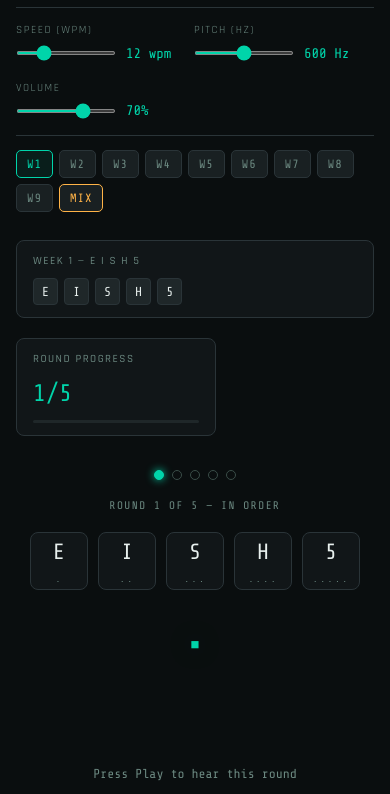
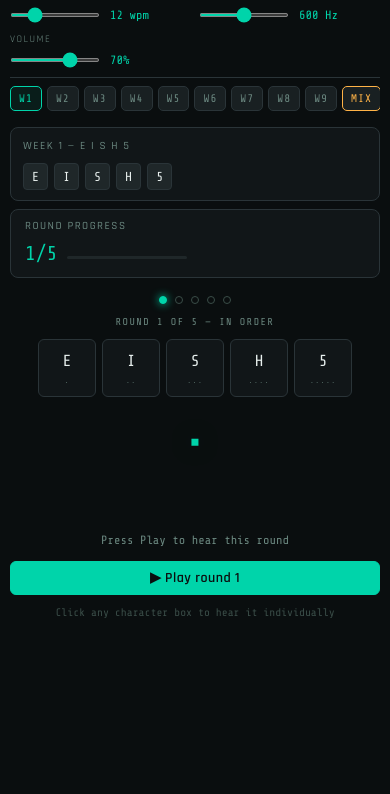
Before and after one commit to cw-trainer/cw-trainer.github.io, a plain HTML site: page cw-trainer.html in a window 390 px wide. Shown: the part 104-898 px from the top of the page. After the commit the page ends 844 px from the top, so only its background shows below. Drawn offline with nearby package versions, Linux system fonts and the light colour scheme.

Commit message:
Asked responsive and little progress box

```diff
--- a/cw-trainer.html
+++ b/cw-trainer.html
@@ -413,12 +413,146 @@
     font-family: var(--font-mono);
   }
 
-  /* ── Responsive ── */
+  /* ── Round Progress card — compact ── */
+  .info-card.progress-card {
+    flex: 0 0 auto;
+    min-width: 0;
+    width: auto;
+    padding: 8px 14px;
+  }
+  .info-card.progress-card h3 { margin-bottom: 4px; }
+  .progress-card-inner {
+    display: flex;
+    align-items: center;
+    gap: 10px;
+  }
+  .progress-num {
+    font-family: var(--font-mono);
+    font-size: 20px;
+    color: var(--accent);
+    white-space: nowrap;
+  }
+  .progress-bar {
+    height: 3px;
+    background: var(--surface3);
+    border-radius: 2px;
+    overflow: hidden;
+    width: 80px;
+  }
+
+  /* ══════════════════════════════════════
+     RESPONSIVE — tablet  (≤ 768 px)
+  ══════════════════════════════════════ */
+  @media (max-width: 768px) {
+    .app { padding: 0 12px; }
+
+    .header { padding: 14px 0 10px; }
+    .logo { font-size: 18px; }
+
+    .controls-bar { gap: 10px; padding: 10px 0; }
+    .ctrl-group { min-width: 110px; }
+    input[type="range"] { width: 80px; }
+    .ctrl-val { font-size: 13px; min-width: 46px; }
+
+    .week-nav { gap: 5px; padding: 10px 0; }
+    .week-btn { font-size: 11px; padding: 5px 8px; }
+
+    .session-info { gap: 12px; padding: 10px 0; }
+    .info-card { padding: 10px 12px; min-width: 140px; }
+
+    .el-box { width: 62px; height: 62px; }
+    .el-char { font-size: 24px; }
+    .el-morse { font-size: 9px; }
+
+    .char-display { font-size: 80px; min-height: 96px; }
+    .morse-display { font-size: 20px; }
+
+    .arena { gap: 14px; padding: 14px 0; }
+
+    .mix-panel { padding: 12px; }
+    .complete-card { padding: 24px 20px; }
+  }
+
+  /* ══════════════════════════════════════
+     RESPONSIVE — mobile  (≤ 480 px)
+  ══════════════════════════════════════ */
   @media (max-width: 480px) {
-    .char-display { font-size: 72px; min-height: 88px; }
-    .el-box { width: 58px; height: 58px; }
-    .el-char { font-size: 22px; }
-    .ctrl-group { min-width: 120px; }
+    .app { padding: 0 10px; }
+
+    /* Header stacks logo above buttons */
+    .header { flex-direction: column; align-items: flex-start; gap: 8px; padding: 12px 0 8px; }
+    .logo { font-size: 16px; letter-spacing: 2px; }
+    .btn-row { width: 100%; }
+    .btn-row .btn { flex: 1; text-align: center; font-size: 13px; padding: 6px 10px; }
+
+    /* Controls: 2-column grid */
+    .controls-bar { display: grid; grid-template-columns: 1fr 1fr; gap: 8px; padding: 8px 0; }
+    .ctrl-group { min-width: 0; }
+    .ctrl-label { font-size: 10px; }
+    input[type="range"] { width: 100%; max-width: 90px; }
+    .ctrl-val { font-size: 12px; min-width: 40px; }
+
+    /* Week nav: scrollable single row */
+    .week-nav {
+      flex-wrap: nowrap;
+      overflow-x: auto;
+      -webkit-overflow-scrolling: touch;
+      scrollbar-width: none;
+      padding: 8px 0;
+      gap: 5px;
+    }
+    .week-nav::-webkit-scrollbar { display: none; }
+    .week-btn { font-size: 11px; padding: 5px 8px; white-space: nowrap; flex-shrink: 0; }
+
+    /* Session info: full-width stack */
+    .session-info { flex-direction: column; gap: 8px; padding: 8px 0; }
+    .info-card { min-width: 0; width: 100%; }
+    .info-card.progress-card { width: 100%; }
+    .progress-bar { width: 120px; }
+
+    /* Element grid: fixed 5-across layout */
+    .element-grid { gap: 6px; max-width: 100%; }
+    .el-box { width: calc(20vw - 10px); max-width: 58px; height: calc(20vw - 10px); max-height: 58px; border-radius: 6px; }
+    .el-char { font-size: clamp(16px, 4vw, 22px); }
+    .el-morse { font-size: 8px; letter-spacing: 1px; }
+
+    /* Big display */
+    .char-display { font-size: clamp(56px, 18vw, 80px); min-height: 72px; }
+    .morse-display { font-size: clamp(16px, 5vw, 22px); letter-spacing: 4px; }
+
+    /* Arena tighter */
+    .arena { gap: 10px; padding: 10px 0; }
+    .round-dot { width: 8px; height: 8px; }
+
+    /* Mix panel */
+    .mix-panel { padding: 10px; }
+    .mix-week-row { gap: 6px; }
+    .mix-check { font-size: 12px; }
+
+    /* Action buttons full width */
+    .action-row { width: 100%; }
+    .action-row .btn { flex: 1; }
+
+    /* Complete card */
+    .complete-card { padding: 20px 14px; }
+    .score-big { font-size: 36px; }
+    .complete-btn-row { flex-direction: column; }
+    .complete-btn-row .btn { width: 100%; text-align: center; }
+
+    /* Status / hint */
+    .status-msg { font-size: 12px; }
+    .idle-hint { font-size: 11px; }
+    .round-label { font-size: 10px; }
+  }
+
+  /* ══════════════════════════════════════
+     RESPONSIVE — very small  (≤ 360 px)
+  ══════════════════════════════════════ */
+  @media (max-width: 360px) {
+    .el-box { width: calc(19vw - 6px); height: calc(19vw - 6px); }
+    .el-char { font-size: 15px; }
+    .el-morse { display: none; }
+    .char-display { font-size: 52px; }
   }
 </style>
 </head>
@@ -699,21 +833,25 @@
   ic1.appendChild(pills);
   si.appendChild(ic1);
 
-  // Progress card
+  // Progress card — compact
   const ic2 = document.createElement('div');
-  ic2.className = 'info-card';
-  ic2.style.maxWidth = '200px';
+  ic2.className = 'info-card progress-card';
   const done = Math.min(currentRound, 5);
-  ic2.innerHTML = '<h3>Round progress</h3>' +
-    '<div style="font-size:24px;font-family:var(--font-mono);color:var(--accent);margin-bottom:8px">' +
-    (currentRound >= 5 ? '✓' : (done + 1)) + '/5</div>';
+  ic2.innerHTML = '<h3>Round progress</h3>';
+  const pci = document.createElement('div');
+  pci.className = 'progress-card-inner';
+  const pnum = document.createElement('span');
+  pnum.className = 'progress-num';
+  pnum.textContent = (currentRound >= 5 ? '✓' : (done + 1)) + '/5';
   const pb = document.createElement('div');
   pb.className = 'progress-bar';
   const pf = document.createElement('div');
   pf.className = 'progress-fill';
   pf.style.width = Math.min(currentRound / 5 * 100, 100) + '%';
   pb.appendChild(pf);
-  ic2.appendChild(pb);
+  pci.appendChild(pnum);
+  pci.appendChild(pb);
+  ic2.appendChild(pci);
   si.appendChild(ic2);
   el.appendChild(si);
 
```
